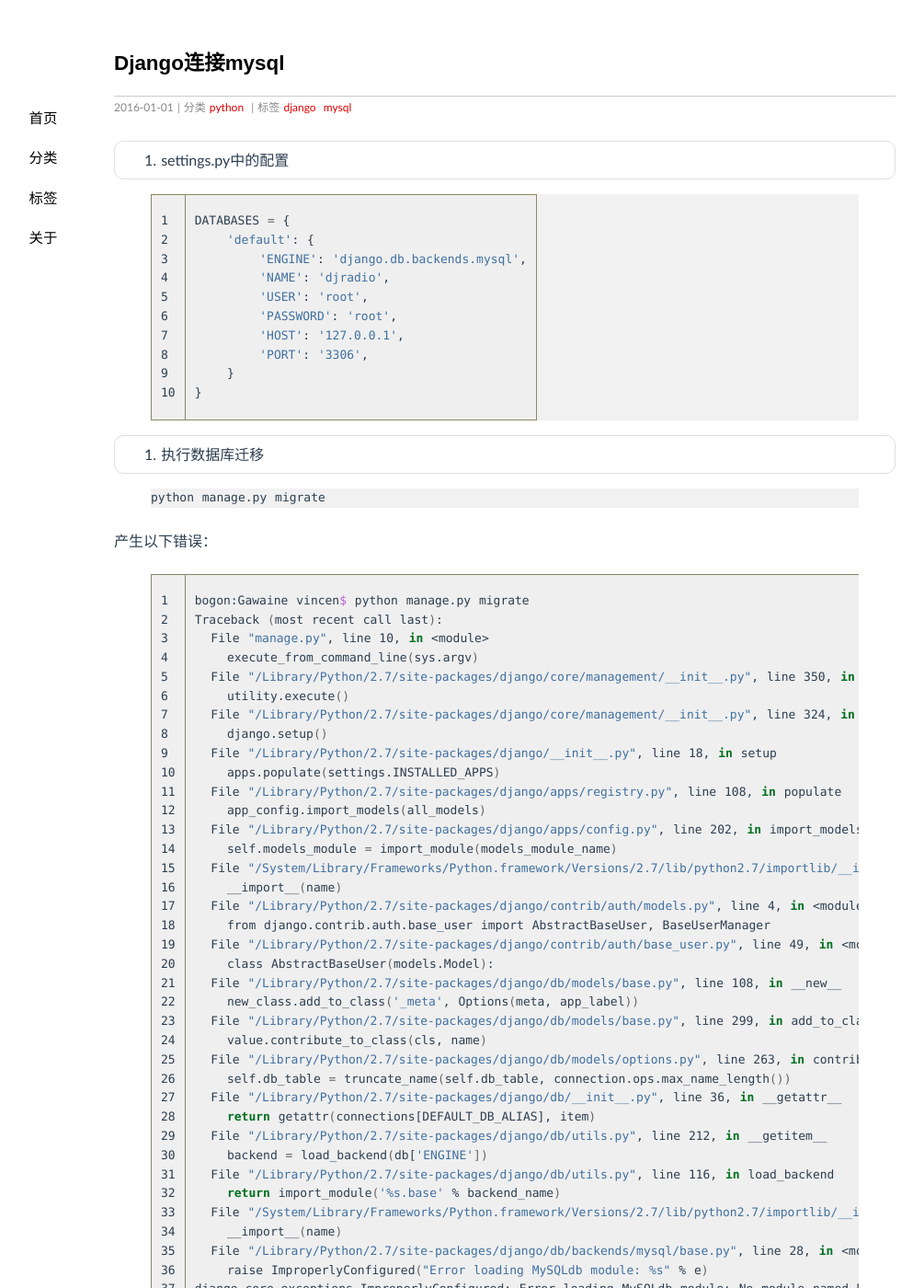
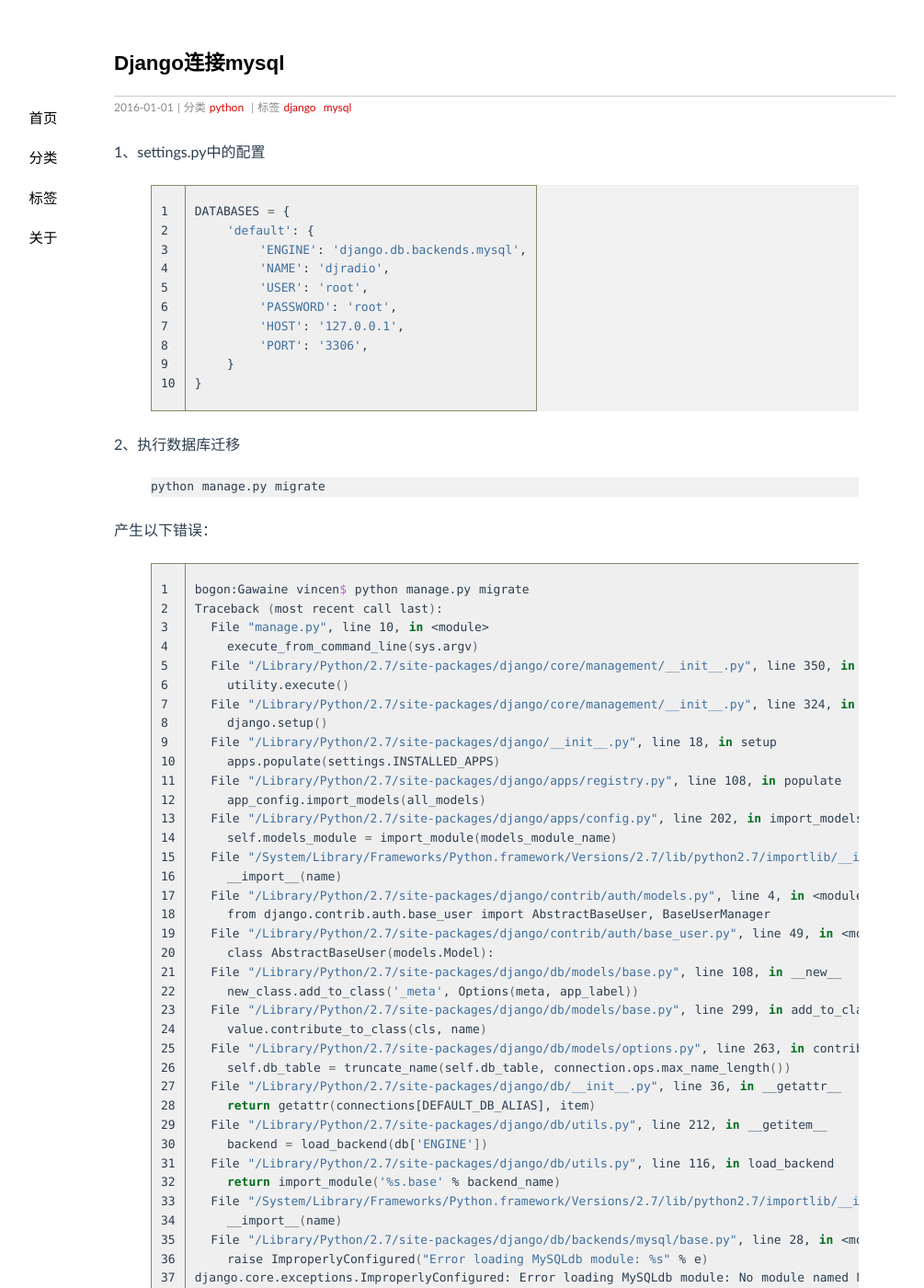
Before and after one commit to vincen/vincen.github.io, a Jekyll site: the page built from _posts/2016-01-01-0005.md, in a window 1280 px wide and 1400 px high. Shown: the whole window at 92% size, without its empty margins (91-1096 px from the left). Built offline with Jekyll 4.4.1, drawn with Linux system fonts in a browser that asks for light colours; Markdown is read by kramdown in place of the engine named in the settings; comment, search, counter and statistics services are not loaded; some of the changed text lies outside the part shown.

Commit message:
update post 005

```diff
--- a/_posts/2016-01-01-0005.md
+++ b/_posts/2016-01-01-0005.md
@@ -4,7 +4,7 @@ title: Django连接mysql
 categories: python
 tags: django mysql
 ---
-1. settings.py中的配置
+1、settings.py中的配置
 {% highlight py linenos %}
 DATABASES = {
     'default': {
@@ -17,7 +17,7 @@ DATABASES = {
     }
 }
 {% endhighlight %}
-2. 执行数据库迁移
+2、执行数据库迁移
 {% highlight sh %}
 python manage.py migrate
 {% endhighlight %}
@@ -61,7 +61,7 @@ Traceback (most recent call last):
     raise ImproperlyConfigured("Error loading MySQLdb module: %s" % e)
 django.core.exceptions.ImproperlyConfigured: Error loading MySQLdb module: No module named MySQLdb
 {% endhighlight %}
-3. 安装mysql-python，解决上述问题。
+3、安装mysql-python，解决上述问题。
 {% highlight sh %}
 sudo pip install mysql-python
 {% endhighlight %}
@@ -107,7 +107,7 @@ django.core.exceptions.ImproperlyConfigured: Error loading MySQLdb module: dlope
   Referenced from: /Library/Python/2.7/site-packages/_mysql.so
   Reason: unsafe use of relative rpath libmysqlclient.18.dylib in /Library/Python/2.7/site-packages/_mysql.so with restricted binary
 {% endhighlight %}
-4. 报错原因如下：
+4、报错原因如下：
 ` In OS X El Capitan (10.11), Apple added System Integrity Protection. This prevents programs in protected locations like /usr from calling a shared library that uses a relative reference to another shared library. In the case of _mysql.so, it contains a relative reference to the shared library libmysqlclient.18.dylib. In the future, the shared library _mysql.so may be updated. Until then, you can force it to use an absolute reference via the install_name_tool utility. Assuming that libmysqlclient.18.dylib is in /usr/local/mysql/lib/, then run the command: `
 
 解决办法如下：
```
